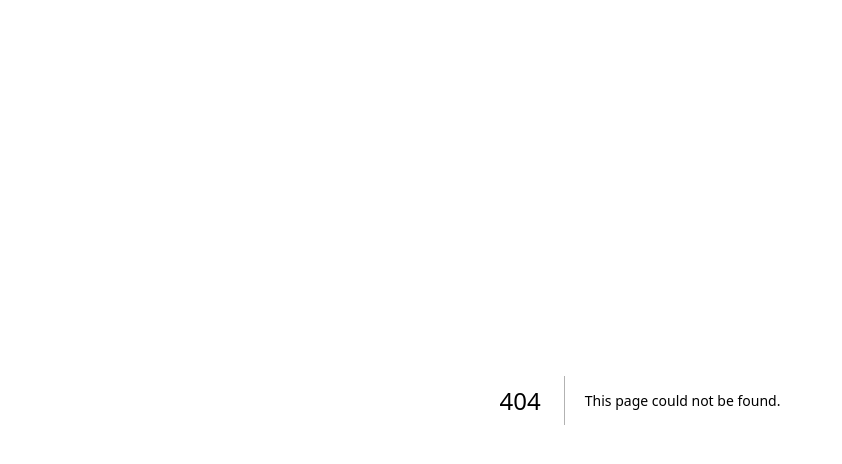
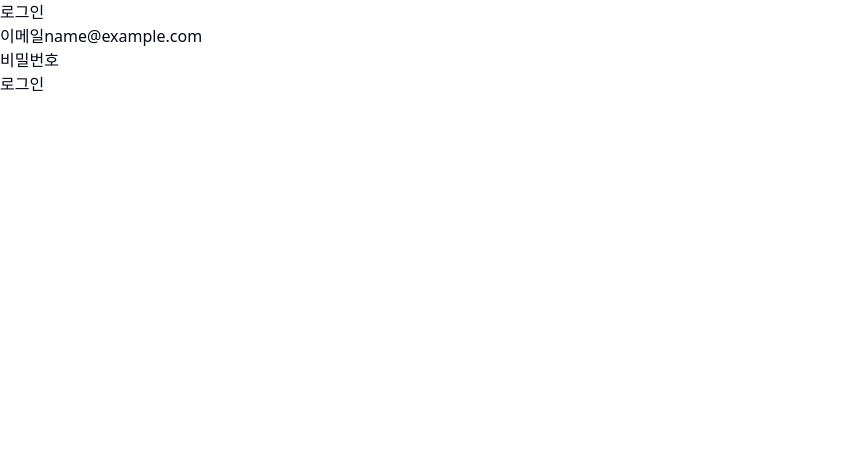
Before and after one commit to dev-hjs/sign-flow-z2, a Next.js app: page /login in a window 1280 px wide. Before the commit this address had no page. Shown: the top 464 px of the page, without its empty margins (0-842 px from the left). Built offline with nearby package versions, Linux system fonts and the light colour scheme; sample sign-in values are in the browser's storage.

Commit message:
feat: 로컬스토리지를 통한 임시 로그인 정보 저장

```diff
--- a/src/components/SignupForm.tsx
+++ b/src/components/SignupForm.tsx
@@ -18,9 +18,15 @@ export default function SignupForm() {
   const [formData, setFormData] = useState<SignUpFormData | null>(null);
   const router = useRouter();
 
+  // const onSubmit: SubmitHandler<SignUpFormData> = (data) => {
+  //   setFormData(data);
+  //   setIsModalOpen(true);
+  // };
+
   const onSubmit: SubmitHandler<SignUpFormData> = (data) => {
-    setFormData(data);
-    setIsModalOpen(true);
+    // 사용자 정보를 로컬 스토리지에 저장
+    localStorage.setItem("user", JSON.stringify(data));
+    router.push("/login"); // 로그인 페이지로 리디렉션
   };
 
   const handleLoginRedirect = () => {
@@ -33,7 +39,6 @@ export default function SignupForm() {
         onSubmit={handleSubmit(onSubmit)}
         className="rounded-lg border bg-gray-100 space-y-4 w-full max-w-md p-6"
       >
-        {/* Input fields for the form */}
         <div className="flex flex-col space-y-1.5">
           <h3 className="text-2xl font-semibold leading-none tracking-tight">
             계정을 생성합니다
@@ -43,7 +48,6 @@ export default function SignupForm() {
           </p>
         </div>
 
-        {/* Name field */}
         <label className="block">
           <span className="text-gray-700">이름</span>
           <input
@@ -56,7 +60,6 @@ export default function SignupForm() {
           )}
         </label>
 
-        {/* Email field */}
         <label className="block">
           <span className="text-gray-700">이메일</span>
           <input
@@ -69,7 +72,6 @@ export default function SignupForm() {
           )}
         </label>
 
-        {/* Contact field */}
         <label className="block">
           <span className="text-gray-700">연락처</span>
           <input
@@ -84,7 +86,6 @@ export default function SignupForm() {
           )}
         </label>
 
-        {/* Role selection */}
         <label className="block">
           <span className="text-gray-700">역할</span>
           <select
@@ -103,7 +104,6 @@ export default function SignupForm() {
           )}
         </label>
 
-        {/* Password field */}
         <label className="block">
           <span className="text-gray-700">비밀번호</span>
           <input
@@ -119,7 +119,6 @@ export default function SignupForm() {
           )}
         </label>
 
-        {/* Password confirmation field */}
         <label className="block">
           <span className="text-gray-700">비밀번호 확인</span>
           <input
@@ -152,7 +151,6 @@ export default function SignupForm() {
         </div>
       </form>
 
-      {/* Modal for displaying form data upon submission */}
       <Modal
         isOpen={isModalOpen}
         data={formData}
--- /dev/null
+++ b/src/pages/login.tsx
@@ -0,0 +1,54 @@
+import React, { useEffect, useState } from "react";
+import { useRouter } from "next/router";
+
+interface LoginFormData {
+  email: string;
+  password: string;
+}
+
+const LoginPage = () => {
+  const [user, setUser] = useState<LoginFormData | null>(null);
+  const router = useRouter();
+
+  useEffect(() => {
+    // 로컬 스토리지에서 사용자 정보를 로드
+    const storedUser = localStorage.getItem("user");
+    if (storedUser) {
+      setUser(JSON.parse(storedUser));
+    } else {
+      // 사용자 정보가 없으면 회원가입 페이지로 리디렉션
+      router.push("/signup");
+    }
+  }, [router]);
+
+  // 로그인 처리
+  const handleLogin = (event: React.FormEvent<HTMLFormElement>) => {
+    event.preventDefault();
+    console.log("로그인 시도", user);
+  };
+
+  return (
+    <div className="login-container">
+      <h2>로그인</h2>
+      <form onSubmit={handleLogin}>
+        <div>
+          <label htmlFor="email">이메일</label>
+          <input
+            type="email"
+            id="email"
+            name="email"
+            defaultValue={user?.email || ""}
+            required
+          />
+        </div>
+        <div>
+          <label htmlFor="password">비밀번호</label>
+          <input type="password" id="password" name="password" required />
+        </div>
+        <button type="submit">로그인</button>
+      </form>
+    </div>
+  );
+};
+
+export default LoginPage;
```
